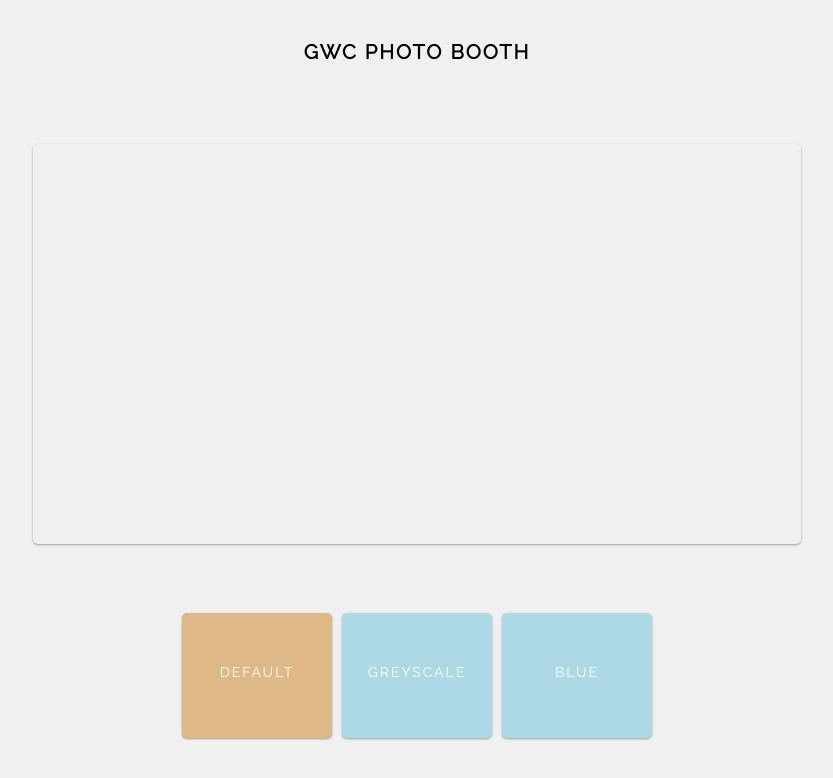
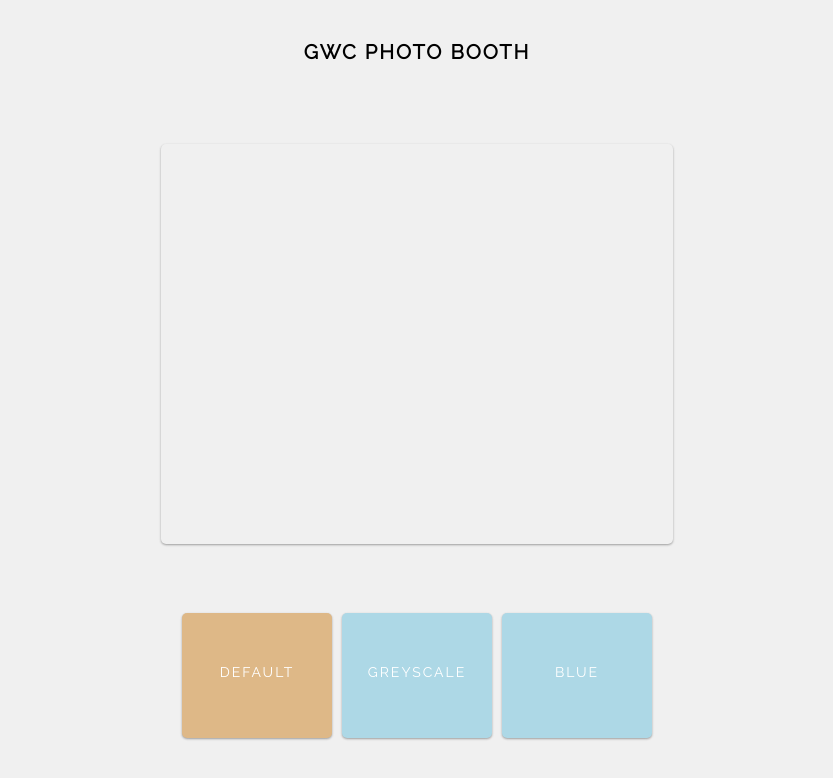
Before and after one commit to lucasrose/gwc-photo-booth, a React (Create React App) app: page / in a window 1280 px wide. Shown: the top 778 px of the page, without its empty margins (223-1056 px from the left). Built offline with nearby package versions, Linux system fonts and the light colour scheme; no server answers.

Commit message:
fix styling

```diff
--- a/src/styles/filterBooth.css
+++ b/src/styles/filterBooth.css
@@ -46,10 +46,10 @@
 
 .filter-booth {
   box-shadow: 0 1px 3px rgba(0,0,0,0.12), 0 1px 2px rgba(0,0,0,0.24);
-  width: 60%;
+  width: 40%;
   height: 50%;
   flex-basis: center;
-  margin-left: 20%;
+  margin-left: 30%;
   margin-top: 5em;
   left: 0;
   border-radius: 5px;
@@ -63,3 +63,12 @@
   display: flex;
   font-weight: 800;
 }
+
+canvas {
+  position: relative;
+  height: 100%;
+  vertical-align: center;
+  display: block;
+  margin-left: auto;
+  margin-right: auto;
+}
```
